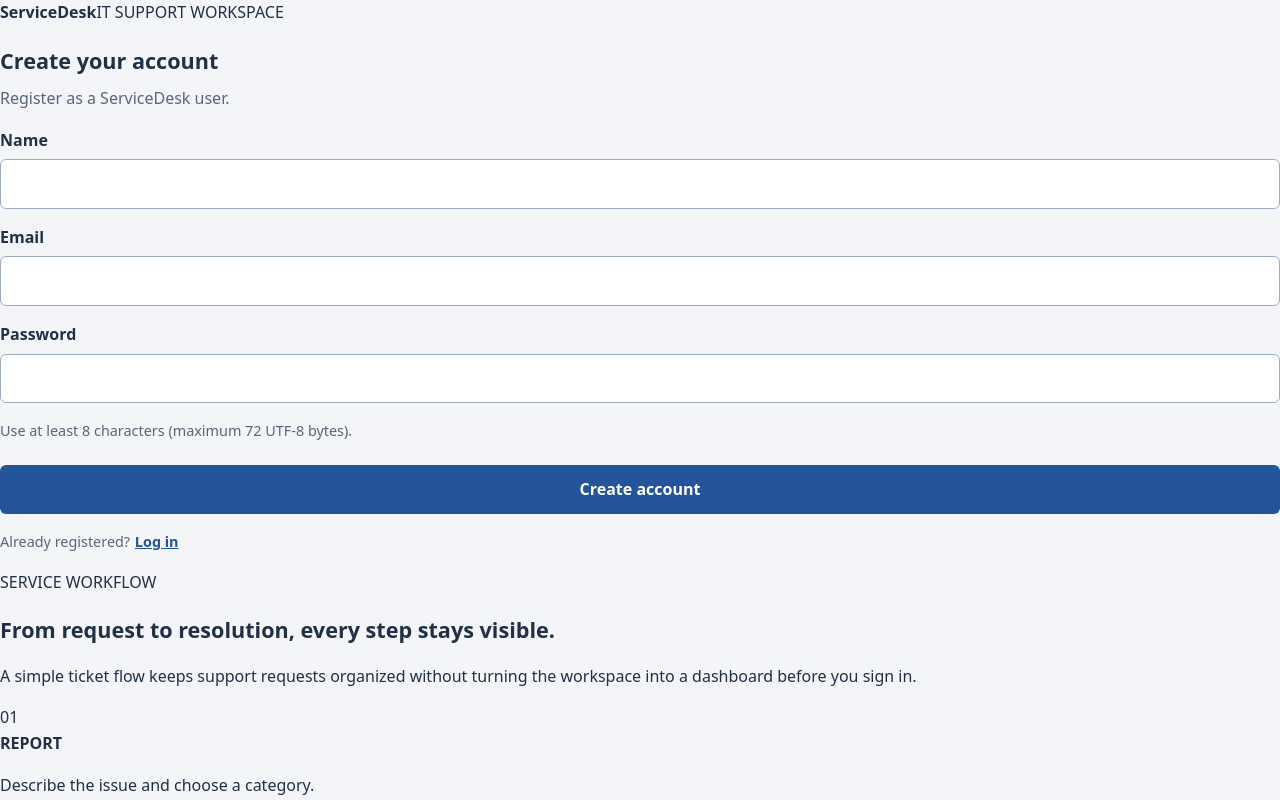
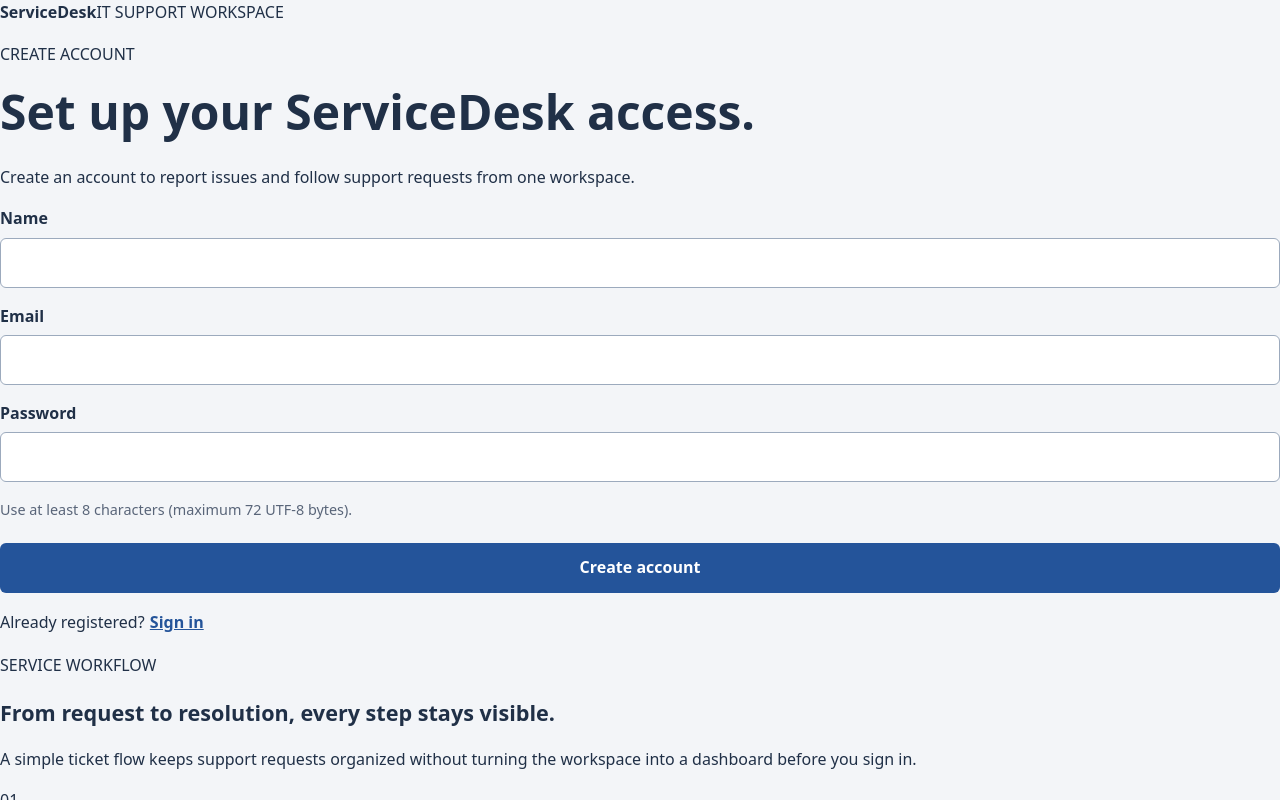
Before and after one commit to Kumar-Amrit-Raj/ServiceDesk, a React (Vite) app in the folder frontend/: page / in a window 1280 px wide. Both pictures are taken after typing "name@example.com", "Sample123" into the empty fields and a click on the button "Create an account". Shown: the top 800 px of the page. Built offline with nearby package versions, Linux system fonts and the light colour scheme.

Commit message:
Redesign ServiceDesk registration content

```diff
--- a/frontend/src/pages/RegisterPage.jsx
+++ b/frontend/src/pages/RegisterPage.jsx
@@ -3,10 +3,11 @@ import AuthForm from '../components/AuthForm.jsx';
 export default function RegisterPage({ onRegistered, onLogin }) {
   return (
     <>
-      <h2>Create your account</h2>
-      <p className="subtitle">Register as a ServiceDesk user.</p>
+      <p className="auth-eyebrow">CREATE ACCOUNT</p>
+      <h1 className="auth-title">Set up your ServiceDesk access.</h1>
+      <p className="auth-subtitle">Create an account to report issues and follow support requests from one workspace.</p>
       <AuthForm mode="register" onSuccess={onRegistered} />
-      <p className="note">Already registered? <button className="link" onClick={onLogin}>Log in</button></p>
+      <p className="auth-switch">Already registered? <button className="link" onClick={onLogin}>Sign in</button></p>
     </>
   );
 }
```
